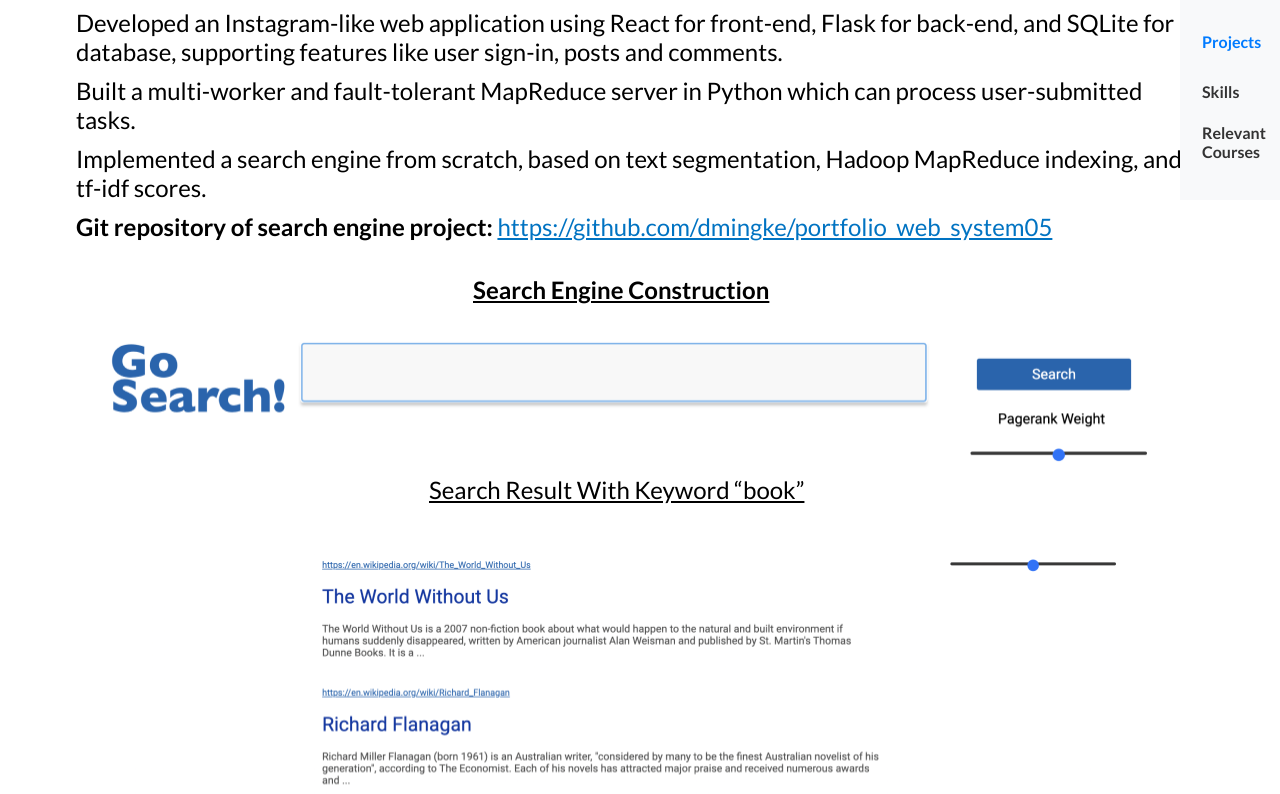
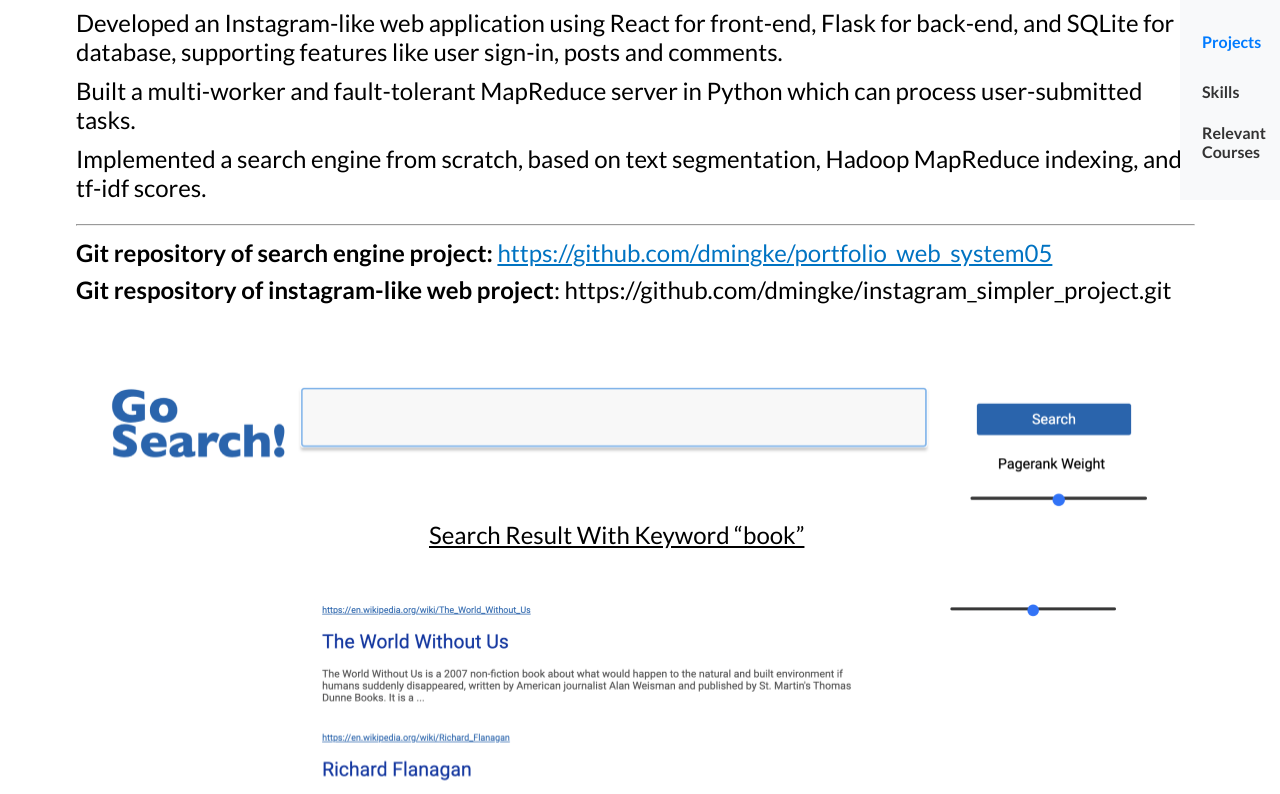
Before and after one commit to dmingke/personl_website_0102, a React (Vite) app: page /programming-original in a window 1280 px wide. Shown: the part 300-1094 px from the top of the page. Built offline with nearby package versions, Linux system fonts and the light colour scheme; a web font is replaced by a local one.

Commit message:
programming page

```diff
--- a/src/screens/ProgrammingOriginal/ProgrammingOriginal.jsx
+++ b/src/screens/ProgrammingOriginal/ProgrammingOriginal.jsx
@@ -273,7 +273,6 @@ export const ProgrammingOriginal = () => {
         <img className="image-6" alt="Image" src="/img/image-2.png" />
         <div className="group-48">
           <img className="screen-shot-14" alt="Screen shot" src="/img/screen-shot-2023-05-31-at-4-30-1-2.png" />
-          <div className="search-engine">Search Engine Construction</div>
           <p className="search-result-with">Search Result With Keyword “book”</p>
           <img className="image-7" alt="Image" src="/img/image.png" />
         </div>
@@ -314,6 +313,7 @@ export const ProgrammingOriginal = () => {
             </span>
           </div>
           <div className="text-69">
+            <hr />
             <span className="text-wrapper-138">Git repository of search engine project:</span>
             <span className="text-wrapper-139">&nbsp;</span>
             <a href="https://github.com/dmingke/portfolio_web_system05" rel="noopener noreferrer" target="_blank">
--- a/src/screens/ProgrammingOriginal/style.css
+++ b/src/screens/ProgrammingOriginal/style.css
@@ -559,7 +559,7 @@
   height: 645px;
   left: 92px;
   position: absolute;
-  top: 575px;
+  top: 620px;
   width: 1090px;
 }
 
@@ -614,7 +614,7 @@
   line-height: normal;
   position: absolute;
   text-align: center;
-  top: 1270px;
+  top: 575px;;
   white-space: nowrap;
 }
 
```
